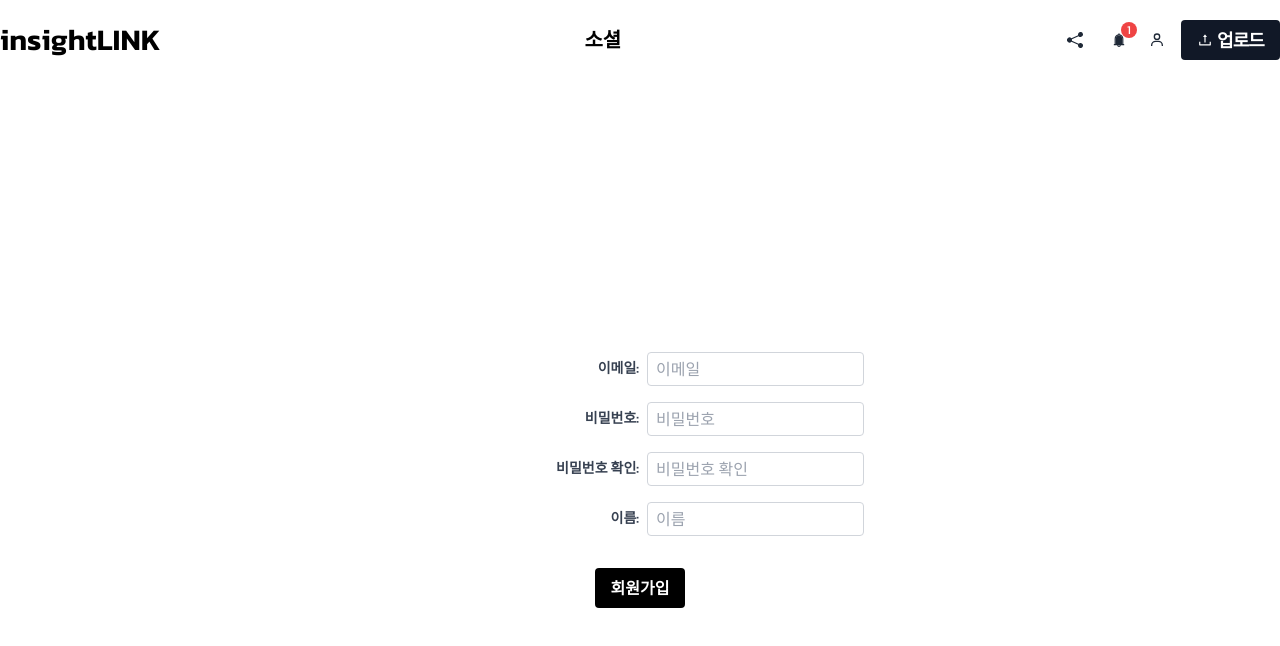
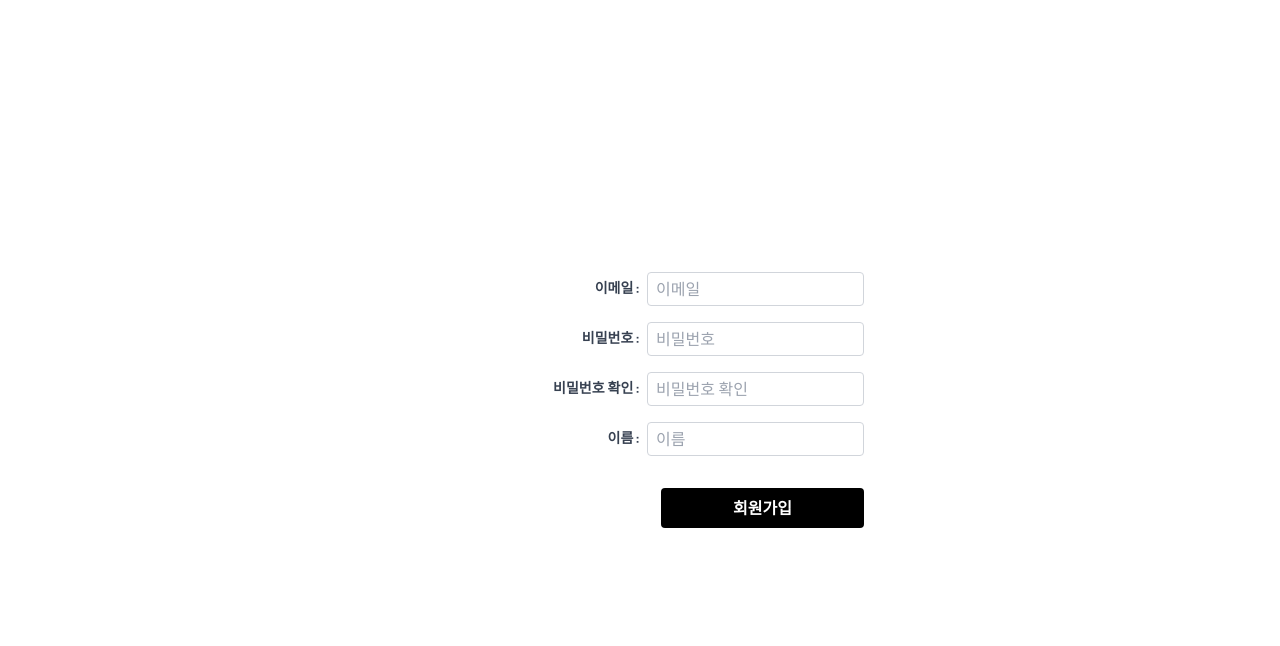
Before and after one commit to suji6707/insightLINK, a Next.js app in the folder client/: page /signup in a window 1280 px wide. Shown: the top 646 px of the page. Built offline with nearby package versions, Linux system fonts and the light colour scheme; no server answers.

Commit message:
feat: 회원가입, 로그인 디자인 수정 및 코드 정리

```diff
--- a/client/src/pages/login.tsx
+++ b/client/src/pages/login.tsx
@@ -1,12 +1,9 @@
 import React, { useEffect, useState } from "react";
+import { useRouter } from "next/router";
 // recoil
 import { useSetRecoilState } from "recoil";
 import { LoginStateAtom } from "@/recoil/atoms/LoginStateAtom";
 
-import { useRouter } from "next/router";
-// Component
-import NavBar from "@/features/Dashboard/components/NavBar";
-import { Wrapper } from "@/styles/wrapper";
 import { POST } from "@/axios/POST";
 
 export default function Home() {
@@ -27,40 +24,30 @@ export default function Home() {
       false
     );
 
-    setUserEmail("");
-    setPassword("");
-
     if (response.data.success) {
-      alert(`로그인 성공!`);
+      alert(`다시 만나서 반가워요 : )`);
       const token = response.data.token;
-
       const userId = response.data.userId;
-      console.log("로그인한 userId : ", userId);
 
       setLoginId(userId);
 
-      // Store the token in local storage
       localStorage.setItem("token", token);
       localStorage.setItem("userId", userId);
 
       router.push("/dashboard");
     } else {
-      alert("fail!!");
+      alert("로그인 실패");
     }
   };
 
   useEffect(() => {
-    // Check if the user is already logged in
     const token = localStorage.getItem("token");
     if (token) {
-      // Redirect to the dashboard page
       router.push("/dashboard");
     }
   }, []);
 
   return (
-    <div>
-      <Wrapper>
     <div className="flex flex-col items-center justify-center h-screen">
       <div className="container flex flex-col items-end max-w-md mx-auto">
         <div className="flex items-center justify-end mb-4">
@@ -70,7 +57,6 @@ export default function Home() {
           >
             이메일:
           </label>
-              <div className="ml-auto input-box">
           <input
             id="email"
             value={userEmail}
@@ -79,7 +65,6 @@ export default function Home() {
             className="inline-block px-2 py-1 border border-gray-300 rounded form_input"
           />
         </div>
-            </div>
         <div className="flex items-center justify-end mb-4">
           <label
             className="block mr-2 text-sm font-bold text-gray-700"
@@ -87,7 +72,6 @@ export default function Home() {
           >
             비밀번호:
           </label>
-              <div className="ml-auto input-box">
           <input
             id="password"
             value={password}
@@ -97,18 +81,13 @@ export default function Home() {
             className="inline-block px-2 py-1 border border-gray-300 rounded form_input"
           />
         </div>
-            </div>
-          </div>
-          <div className="flex justify-end mt-4">
         <button
           onClick={handleLogin}
-              className="px-4 py-2 mr-4 font-bold text-white bg-black rounded"
+          className="px-[5rem] py-2 font-bold text-white bg-black rounded cursor-pointer"
         >
           로그인
         </button>
       </div>
     </div>
-      </Wrapper>
-    </div>
   );
 }
--- a/client/src/pages/signup.tsx
+++ b/client/src/pages/signup.tsx
@@ -1,8 +1,7 @@
 import React, { useState, useEffect } from "react";
 import { useRouter } from "next/router";
-import NavBar from "@/features/Dashboard/components/NavBar";
+
 import { POST } from "@/axios/POST";
-// Component
 
 export default function Home() {
   const router = useRouter();
@@ -64,7 +63,7 @@ export default function Home() {
     );
 
     if (response.data.success) {
-      alert(`Success! User ${userName} was successfully created!`);
+      alert(`안녕하세요, ${userName}님! 인사이트를 발견하세요!`);
       setUserEmail("");
       setPassword("");
       setConfirmPassword("");
@@ -79,24 +78,20 @@ export default function Home() {
     const token = localStorage.getItem("token");
 
     if (token) {
-      // User is already logged in, redirect to another page
       router.replace("/dashboard");
     }
   }, []);
 
   return (
-    <div>
-      <NavBar />
-      <div className="flex flex-col items-center justify-center h-screen">
-        <div className="container mx-auto max-w-md flex flex-col items-end">
+    <div className="flex flex-col items-center justify-center h-screen w-screen">
+      <div className="container mx-auto max-w-md flex flex-col">
         <div className="mb-4 flex items-center justify-end">
           <label
             className="block text-gray-700 text-sm font-bold mr-2"
             htmlFor="email"
           >
-              이메일:
+            이메일 :
           </label>
-            <div className="input-box ml-auto">
           <input
             id="email"
             value={userEmail}
@@ -105,11 +100,8 @@ export default function Home() {
             className="form_input inline-block border border-gray-300 rounded px-2 py-1"
           />
         </div>
-          </div>
         {emailFormatError && (
-            <div className="text-red-500 text-right">
-              이메일 형식이 아닙니다.
-            </div>
+          <div className="text-red-500 text-right">이메일 형식이 아닙니다.</div>
         )}
         {checkUserEmail && (
           <div className="text-red-500 text-right">
@@ -121,9 +113,8 @@ export default function Home() {
             className="block text-gray-700 text-sm font-bold mr-2"
             htmlFor="password"
           >
-              비밀번호:
+            비밀번호 :
           </label>
-            <div className="input-box ml-auto">
           <input
             id="password"
             value={password}
@@ -133,15 +124,13 @@ export default function Home() {
             className="form_input inline-block border border-gray-300 rounded px-2 py-1"
           />
         </div>
-          </div>
         <div className="mb-4 flex items-center justify-end">
           <label
             className="block text-gray-700 text-sm font-bold mr-2"
             htmlFor="confirmPassword"
           >
-              비밀번호 확인:
+            비밀번호 확인 :
           </label>
-            <div className="input-box ml-auto">
           <input
             id="confirmPassword"
             value={confirmPassword}
@@ -150,7 +139,6 @@ export default function Home() {
             type="password"
             className="form_input inline-block border border-gray-300 rounded px-2 py-1"
           />
-            </div>
         </div>
         {passwordMatchError && (
           <div className="text-red-500 text-right">
@@ -168,9 +156,8 @@ export default function Home() {
             className="block text-gray-700 text-sm font-bold mr-2"
             htmlFor="userName"
           >
-              이름:
+            이름 :
           </label>
-            <div className="input-box ml-auto">
           <input
             id="userName"
             value={userName}
@@ -179,12 +166,10 @@ export default function Home() {
             className="form_input inline-block border border-gray-300 rounded px-2 py-1"
           />
         </div>
-          </div>
-        </div>
         <div className="flex justify-end mt-4">
           <button
             onClick={doUserRegistration}
-            className="bg-black text-white font-bold py-2 px-4 rounded"
+            className="bg-black text-white font-bold py-2 px-[4.5rem] rounded cursor-pointer"
           >
             회원가입
           </button>
```
Lines whose indentation alone changed are shown as unchanged.
